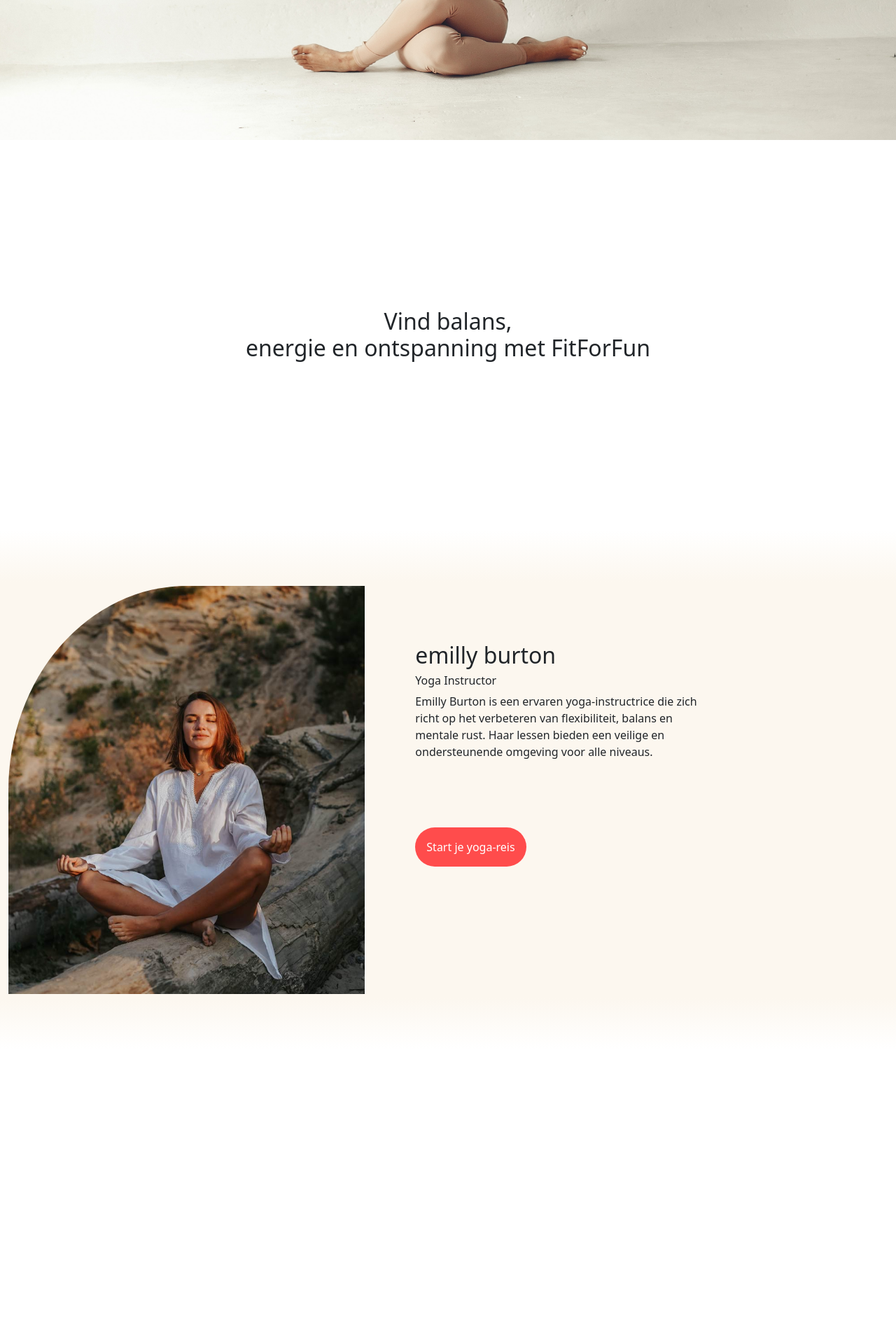
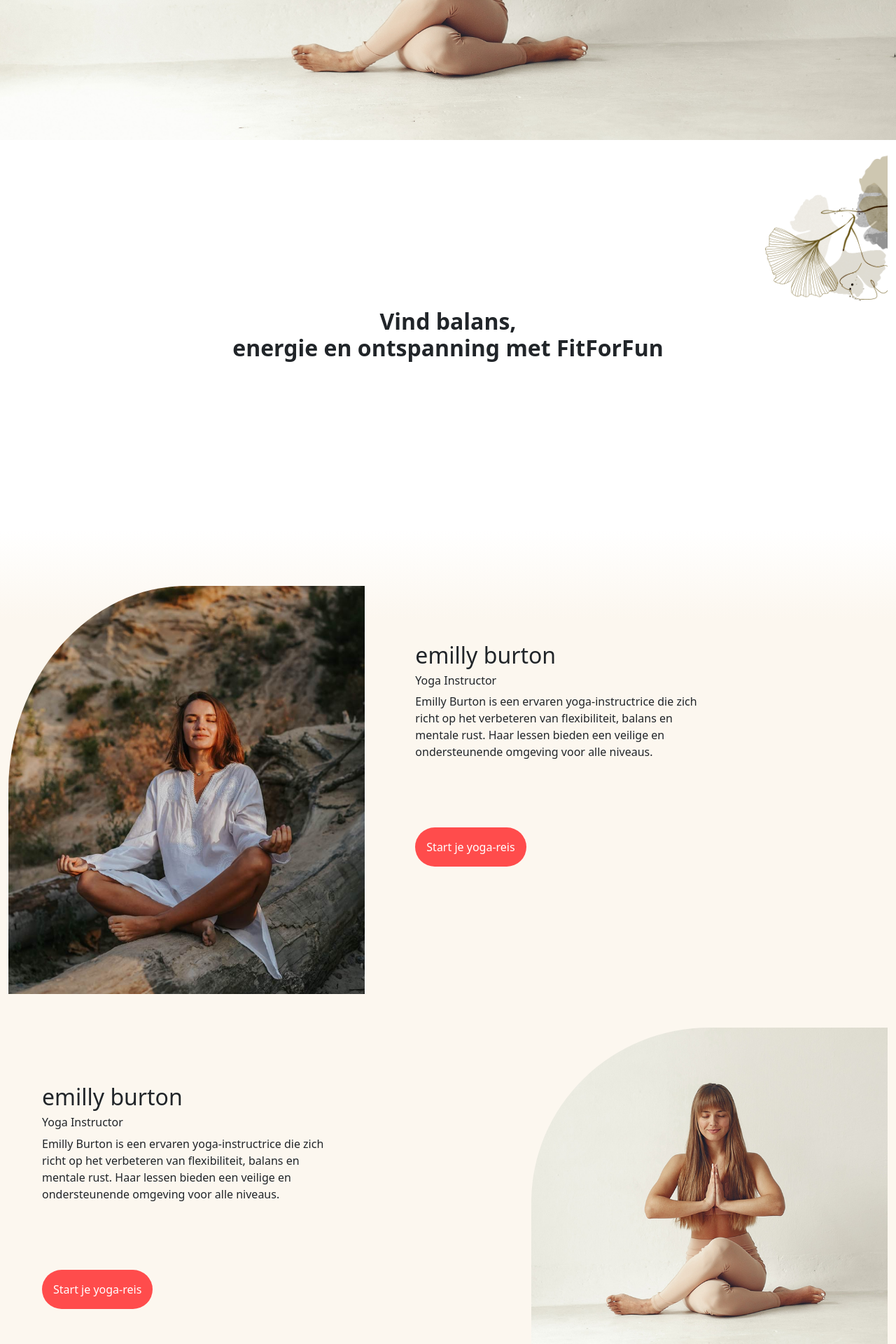
Before and after one commit to appie1312/FitForFun, a PHP site: page / in a window 1280 px wide. Shown: the part 600-2520 px from the top of the page at 70% size. Before the commit the page ends 2043 px from the top, so only its background shows below. Run offline with PHP 8.4, Linux system fonts and the light colour scheme.

Commit message:
homepage

```diff
--- a/home/index.html
+++ b/home/index.html
@@ -17,7 +17,7 @@
     <div class="container intro-tekst">
         <div class="row">
             <div class="col-lg-8 col-md-12"></div>
-            <div class="col-lg-4 col-md-12 margin-top-intro">
+            <div class="col-lg-4 col-md-12 margin-top-intro mt-sm-5">
                 <h1>Welkom bij FitForFun!</h1>
                 <h3>Laat yoga je helpen om lichaam en geest in balans te brengen.</h3>
                 <button class="red-button ">Bekijk onze aanbiedingen</button>
@@ -28,7 +28,10 @@
     <img src="/home/beautiful-woman-is-engaged-yoga-studio.jpg" alt="" class="homeimg">
 
     <div class="container">
-        <h2 class="speach">Vind balans,<br> energie en ontspanning met FitForFun</h2>
+        <div class="row ">
+            <h2 class="speach">Vind balans,<br> energie en ontspanning met FitForFun</h2>
+            <img src="/home/fotos/main-home-offset-img-2.png" alt="" class="col-2 background-foto ">
+        </div>
     </div>
 
     <div class="container-fluid emilly-container secundaire-kleur">
@@ -44,6 +47,21 @@
             </div>
             <div class="col"></div>
         </div>
+
+        <div class="row mt-5">
+            <div class="col-md-4 team-info ">
+                <h2>emilly burton</h2>
+                <h6>Yoga Instructor</h6>
+                <p>Emilly Burton is een ervaren yoga-instructrice die zich richt op het verbeteren van
+                    flexibiliteit,
+                    balans en mentale rust. Haar lessen bieden een veilige en ondersteunende omgeving voor alle
+                    niveaus.
+                </p>
+                <button class=" red-button">Start je yoga-reis</button>
+            </div>
+            <div class="col"></div>
+            <img class="col-md-5 emilly-foto" src="/home/team/main-home-img-3.jpg" alt="alicia">
+        </div>
     </div>
 
     <div id="footer"></div>
--- a/home/style.css
+++ b/home/style.css
@@ -40,6 +40,9 @@ body {
     text-align: center;
     margin-top: 30vh;
     margin-bottom: 30vh;
+    font-family:;
+    font-weight: bold;
+    font-size: 2em;
 }
 
 .team-info {
@@ -61,3 +64,9 @@ body {
     padding-top: 5em;
     padding-bottom: 5em;
 }
+
+.background-foto {
+    z-index: -1;
+    position: absolute;
+    right: 0;
+}
--- a/navbar/navbar.html
+++ b/navbar/navbar.html
@@ -13,7 +13,7 @@
             <div class="collapse navbar-collapse" id="navbarNav">
                 <ul class="navbar-nav">
                     <li class="nav-item">
-                        <a class="nav-link fs-5" href="#">Home</a>
+                        <a class="nav-link fs-5" href="/home/index.html">Home</a>
                     </li>
                     <li class="nav-item">
                         <a class="nav-link fs-5" href="/lessen/Lessen.php">lessen</a> </li>
```
